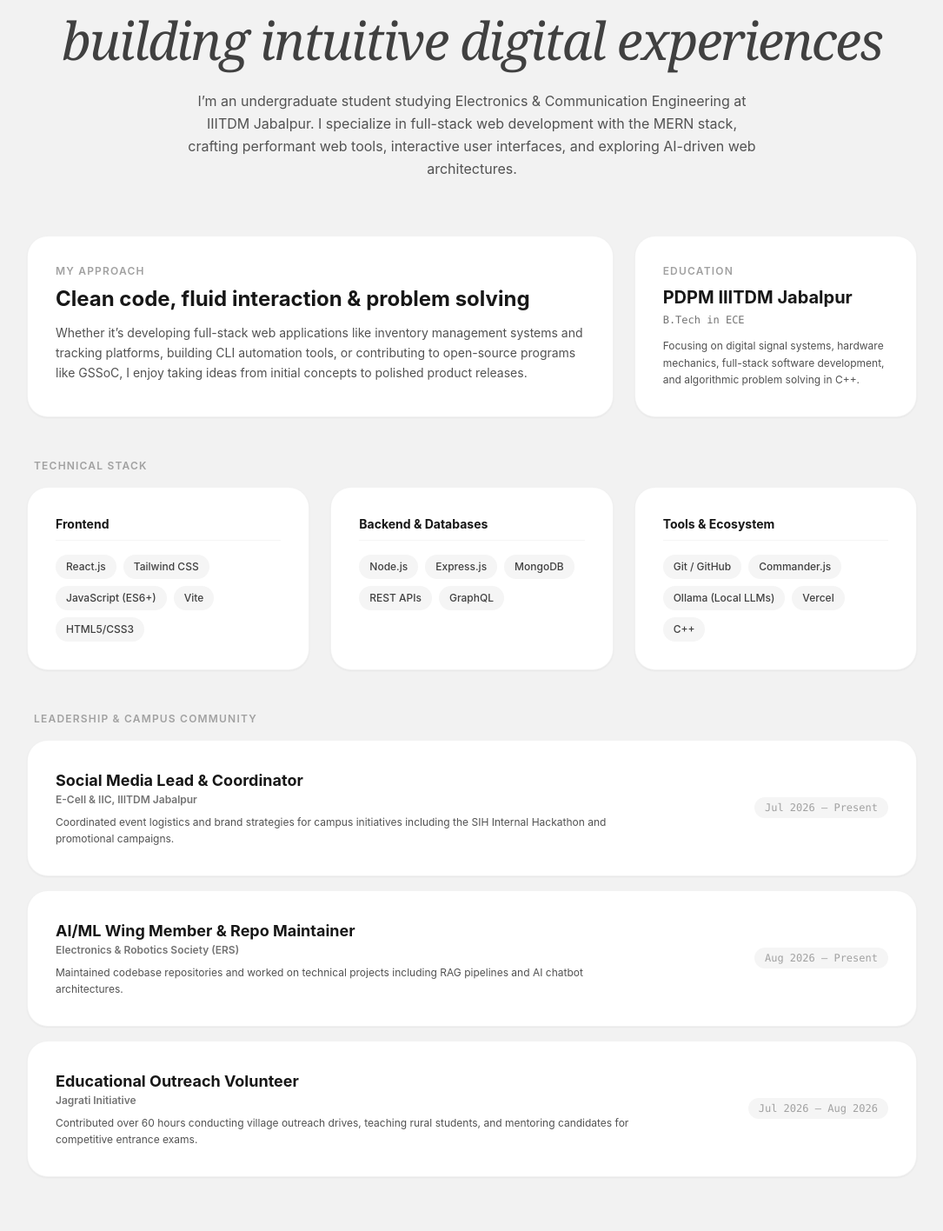
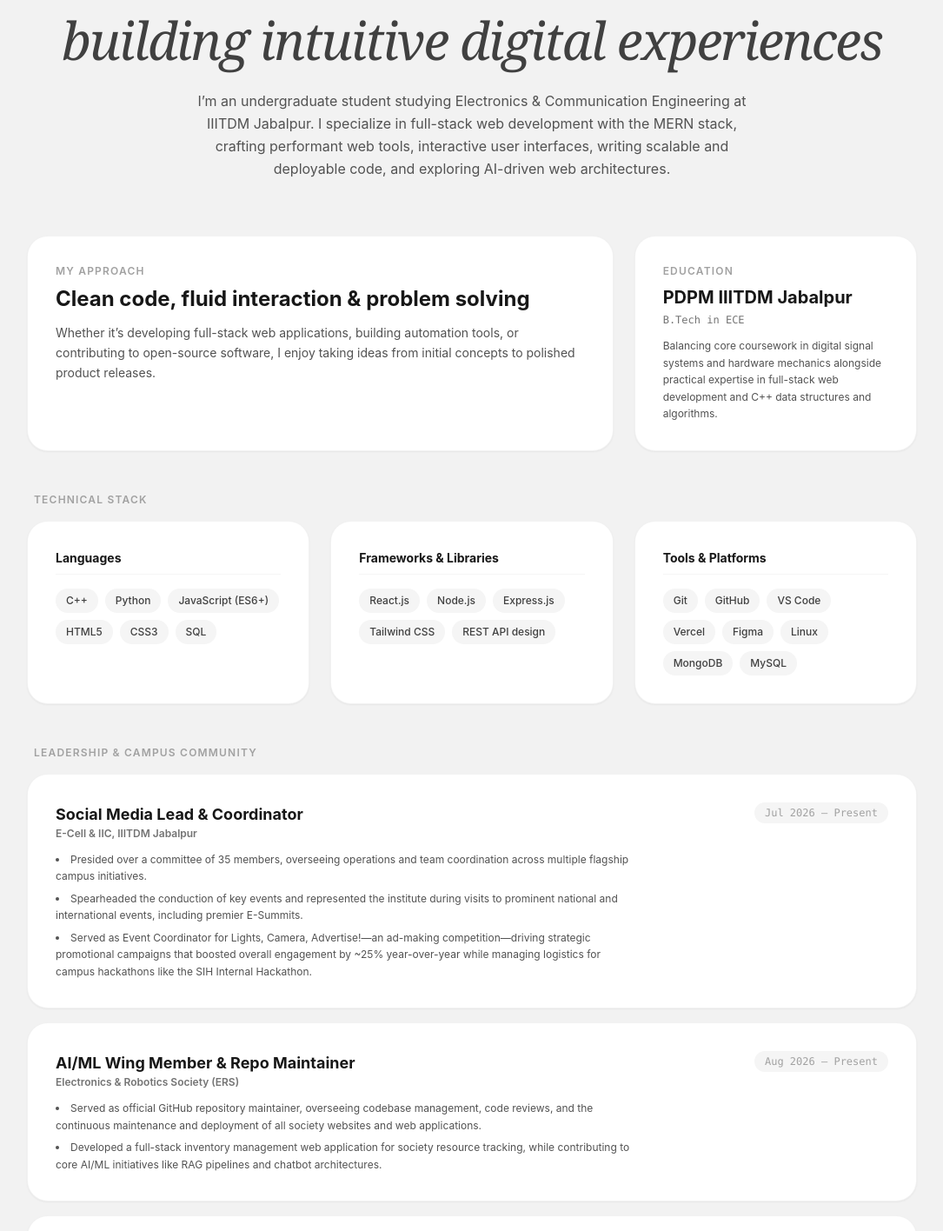
Before and after one commit to NotSoAdarshh/Portfolio, a React (Vite) app in the folder frontend/: page /about in a window 1280 px wide. Shown: the part 324-1740 px from the top of the page at 87% size, without its empty margins (97-1182 px from the left). Built offline with nearby package versions, Linux system fonts and the light colour scheme.

Commit message:
Update info on about page

```diff
--- a/frontend/src/components/about.jsx
+++ b/frontend/src/components/about.jsx
@@ -4,29 +4,40 @@ import Navbar from '../components/navbar'
 
 export default function About() {
   const techStack = [
-    { category: 'Frontend', skills: ['React.js', 'Tailwind CSS', 'JavaScript (ES6+)', 'Vite', 'HTML5/CSS3'] },
-    { category: 'Backend & Databases', skills: ['Node.js', 'Express.js', 'MongoDB', 'REST APIs', 'GraphQL'] },
-    { category: 'Tools & Ecosystem', skills: ['Git / GitHub', 'Commander.js', 'Ollama (Local LLMs)', 'Vercel', 'C++'] }
-  ]
+  { category: 'Languages', skills: ['C++', 'Python', 'JavaScript (ES6+)', 'HTML5', 'CSS3', 'SQL'] },
+  { category: 'Frameworks & Libraries', skills: ['React.js', 'Node.js', 'Express.js', 'Tailwind CSS ', 'REST API design'] },
+  { category: 'Tools & Platforms', skills: ['Git', 'GitHub', 'VS Code', 'Vercel', 'Figma', 'Linux','MongoDB', 'MySQL'] }
+]
 
   const experiences = [
     {
       role: 'Social Media Lead & Coordinator',
       organization: 'E-Cell & IIC, IIITDM Jabalpur',
       period: 'Jul 2026 – Present',
-      description: 'Coordinated event logistics and brand strategies for campus initiatives including the SIH Internal Hackathon and promotional campaigns.'
+      bullets: [
+        'Presided over a committee of 35 members, overseeing operations and team coordination across multiple flagship campus initiatives.',
+        'Spearheaded the conduction of key events and represented the institute during visits to prominent national and international events, including premier E-Summits.',
+        'Served as Event Coordinator for Lights, Camera, Advertise!—an ad-making competition—driving strategic promotional campaigns that boosted overall engagement by ~25% year-over-year while managing logistics for campus hackathons like the SIH Internal Hackathon.'
+      ]
     },
     {
       role: 'AI/ML Wing Member & Repo Maintainer',
       organization: 'Electronics & Robotics Society (ERS)',
       period: 'Aug 2026 – Present',
-      description: 'Maintained codebase repositories and worked on technical projects including RAG pipelines and AI chatbot architectures.'
+      bullets: [
+        'Served as official GitHub repository maintainer, overseeing codebase management, code reviews, and the continuous maintenance and deployment of all society websites and web applications.',
+        'Developed a full-stack inventory management web application for society resource tracking, while contributing to core AI/ML initiatives like RAG pipelines and chatbot architectures.'
+      ]
     },
     {
-      role: 'Educational Outreach Volunteer',
-      organization: 'Jagrati Initiative',
-      period: 'Jul 2026 – Aug 2026',
-      description: 'Contributed over 60 hours conducting village outreach drives, teaching rural students, and mentoring candidates for competitive entrance exams.'
+      role: 'Teacher',
+      organization: 'Jagrati - A Student led Voluntary Organisation',
+      period: 'Sept 2025 – Present',
+      bullets: [
+        'Dedicated 110+ hours of volunteering, teaching and mentoring over 150+ underprivileged students across rural outreach drives.',
+        'Mentored candidates for competitive entrance examinations, achieving 5+ successful student selections into Jawahar Navodaya Vidyalaya Exams.',
+        'Organized community welfare initiatives, including blood donation drives, clothing donation campaigns, and outreach visits to local old-age homes.'
+      ]
     }
   ]
 
@@ -52,14 +63,13 @@ export default function About() {
             </span>
           </h1>
           <p className="text-neutral-600 text-sm sm:text-base max-w-2xl mx-auto mt-6 leading-relaxed">
-            I’m an undergraduate student studying Electronics & Communication Engineering at IIITDM Jabalpur.
-            I specialize in full-stack web development with the MERN stack, crafting performant web tools, interactive user interfaces, and exploring AI-driven web architectures.
+            I’m an undergraduate student studying Electronics & Communication Engineering at IIITDM Jabalpur. I specialize in full-stack web development with the MERN stack, crafting performant web tools, interactive user interfaces, writing scalable and deployable code, and exploring AI-driven web architectures.
           </p>
         </div>
 
         {/* Bio & Education Cards */}
         <div className="grid grid-cols-1 md:grid-cols-3 gap-6 mb-12">
-          <div  className="w-full md:col-span-2">
+          <div className="w-full md:col-span-2">
             <div className="p-8 rounded-3xl bg-white border border-black/5 shadow-xs hover:shadow-md transition-all h-full flex flex-col justify-between">
               <div>
                 <span className="text-xs font-semibold text-neutral-400 uppercase tracking-widest block mb-2">
@@ -69,7 +79,7 @@ export default function About() {
                   Clean code, fluid interaction & problem solving
                 </h3>
                 <p className="text-neutral-600 text-sm leading-relaxed">
-                  Whether it’s developing full-stack web applications like inventory management systems and tracking platforms, building CLI automation tools, or contributing to open-source programs like GSSoC, I enjoy taking ideas from initial concepts to polished product releases.
+                  Whether it’s developing full-stack web applications, building automation tools, or contributing to open-source software, I enjoy taking ideas from initial concepts to polished product releases.
                 </p>
               </div>
             </div>
@@ -88,7 +98,7 @@ export default function About() {
                   B.Tech in ECE
                 </p>
                 <p className="text-neutral-600 text-xs leading-relaxed">
-                  Focusing on digital signal systems, hardware mechanics, full-stack software development, and algorithmic problem solving in C++.
+                  Balancing core coursework in digital signal systems and hardware mechanics alongside practical expertise in full-stack web development and C++ data structures and algorithms.
                 </p>
               </div>
             </div>
@@ -101,8 +111,8 @@ export default function About() {
             Technical Stack
           </span>
           <div className="grid grid-cols-1 md:grid-cols-3 gap-6">
-            {techStack.map((group) => (
-              <div className="w-full">
+            {techStack.map((group, index) => (
+              <div key={index} className="w-full">
                 <div className="p-8 rounded-3xl bg-white border border-black/5 shadow-xs hover:shadow-md transition-all h-full">
                   <h4 className="text-sm font-bold text-neutral-900 mb-4 pb-2 border-b border-neutral-100">
                     {group.category}
@@ -129,19 +139,27 @@ export default function About() {
             Leadership & Campus Community
           </span>
           <div className="space-y-4">
-            {experiences.map((exp) => (
-              <div className="w-full">
-                <div className="p-8 rounded-3xl bg-white border border-black/5 shadow-xs hover:shadow-md transition-all flex flex-col md:flex-row md:items-center justify-between gap-4">
+            {experiences.map((exp, index) => (
+              <div key={index} className="w-full">
+                <div className="p-8 rounded-3xl bg-white border border-black/5 shadow-xs hover:shadow-md transition-all flex flex-col md:flex-row md:items-start justify-between gap-4">
                   <div>
                     <h4 className="text-lg font-bold text-neutral-900">
                       {exp.role}
                     </h4>
-                    <span className="text-xs font-semibold text-neutral-500 block mb-2">
+                    <span className="text-xs font-semibold text-neutral-500 block mb-3">
                       {exp.organization}
                     </span>
-                    <p className="text-xs text-neutral-600 max-w-2xl leading-relaxed">
-                      {exp.description}
-                    </p>
+                    {exp.bullets ? (
+                      <ul className="list-disc list-inside text-xs text-neutral-600 max-w-2xl leading-relaxed space-y-1.5">
+                        {exp.bullets.map((bullet, idx) => (
+                          <li key={idx}>{bullet}</li>
+                        ))}
+                      </ul>
+                    ) : (
+                      <p className="text-xs text-neutral-600 max-w-2xl leading-relaxed">
+                        {exp.description}
+                      </p>
+                    )}
                   </div>
                   <span className="text-xs font-mono text-neutral-400 shrink-0 px-3 py-1 bg-neutral-100 rounded-full w-fit">
                     {exp.period}
```
